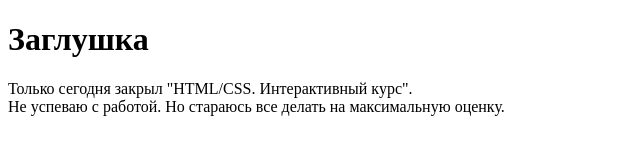
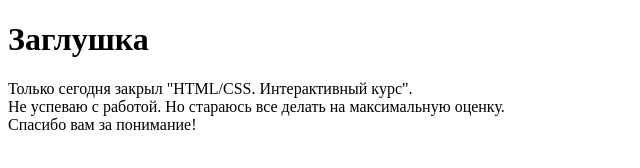
Before and after one commit to DmitryAndreyanov/gb-html5-css3, a plain HTML site: page ProektHomeWork/index.html in a window 1280 px wide. Shown: the whole page, without its empty margins (0-640 px from the left). Drawn offline with Linux system fonts and the light colour scheme.

Commit message:
Lesson-1 Заглушка

```diff
--- a/ProektHomeWork/index.html
+++ b/ProektHomeWork/index.html
@@ -9,6 +9,6 @@
 </head>
 <body>
         <h1>Заглушка</h1>
-        <p>Только сегодня закрыл "HTML/CSS. Интерактивный курс". <br> Не успеваю с работой. Но стараюсь все делать на максимальную оценку.</p>
+        <p>Только сегодня закрыл "HTML/CSS. Интерактивный курс". <br> Не успеваю с работой. Но стараюсь все делать на максимальную оценку. <br> Спасибо вам за понимание!</p>
 </body>
 </html>
```
